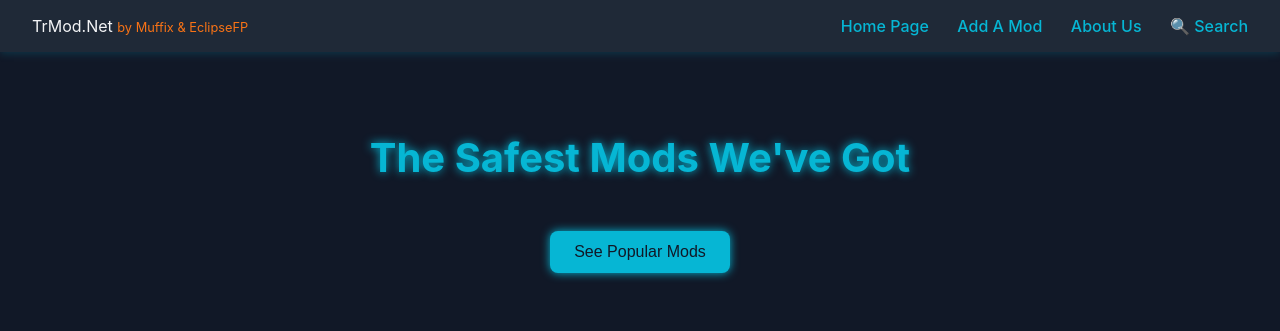
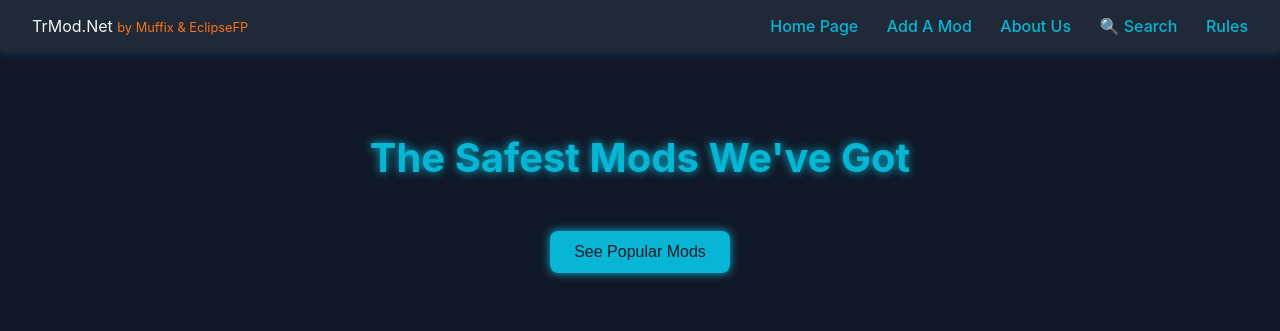
Before and after one commit to Mustiskooo/TrMod.Net, a plain HTML site: page index.html in a window 1280 px wide. Shown: the top 331 px of the page. Drawn offline with Linux system fonts and the light colour scheme.

Commit message:
Added rules.html And <a> Tag About It.

```diff
--- a/index.html
+++ b/index.html
@@ -125,6 +125,7 @@
     <a href="https://discord.gg/CgtnACrC2T">Add A Mod</a>
     <a href="#">About Us</a>
     <a href="#">🔍 Search</a>
+    <a href="rules.html">Rules</a>
   </nav>
 </header>
 
```
